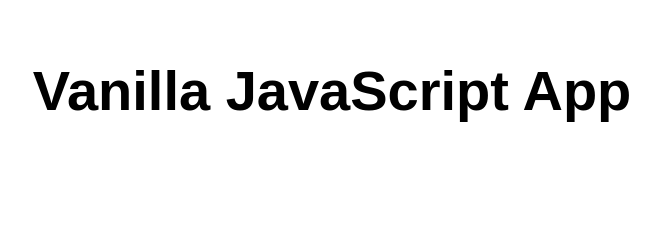
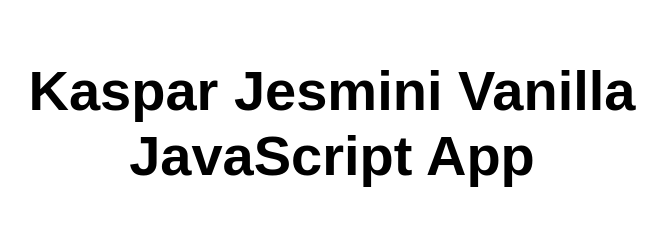
Before and after one commit to jaanalind/ut2024azapp, a website: page src/index.html in a window 1280 px wide. Shown: the whole page, without its empty margins (308-975 px from the left). Drawn offline with Linux system fonts and the light colour scheme.

Commit message:
Update index.html

```diff
--- a/src/index.html
+++ b/src/index.html
@@ -10,7 +10,7 @@
 
 <body>
   <main>
-    <h1>Vanilla JavaScript App</h1>
+    <h1>Kaspar Jesmini Vanilla JavaScript App</h1>
   </main>
 </body>
 
```
